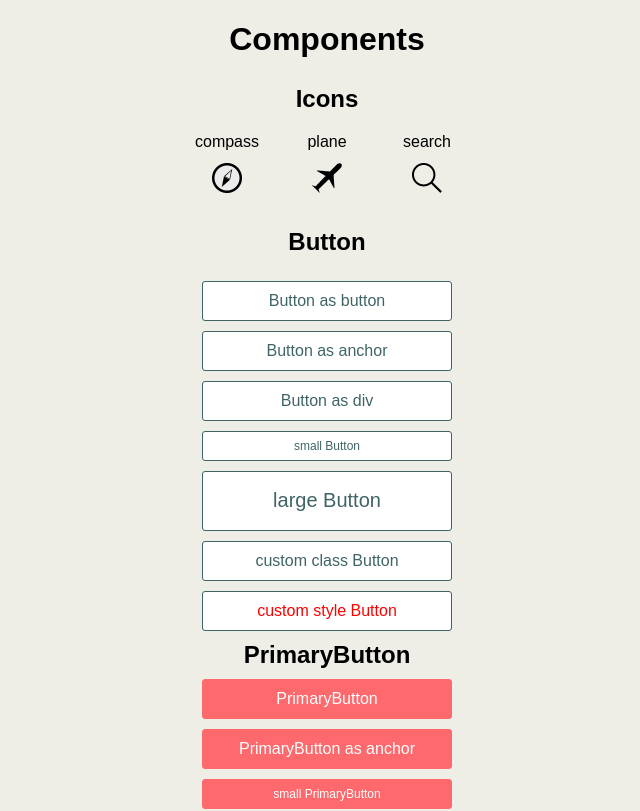
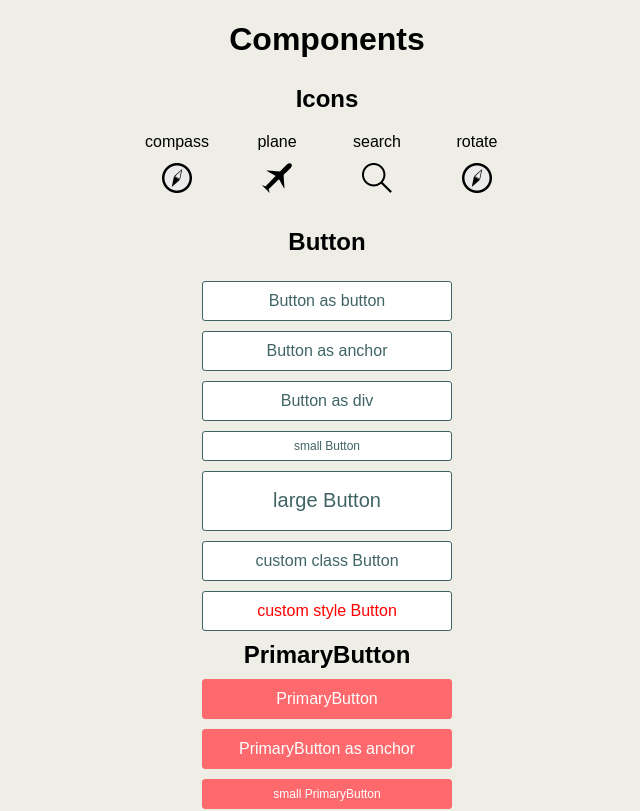
Before and after one commit to dove-element/react-components, a React (Create React App) app: page / in a window 1280 px wide. Shown: the top 811 px of the page, without its empty margins (313-953 px from the left). Built offline with nearby package versions, Linux system fonts and the light colour scheme.

Commit message:
add rotate to icons

```diff
--- a/src/App.js
+++ b/src/App.js
@@ -21,6 +21,10 @@ function App() {
             </div>
           );
         })}
+        <div>
+          <label>rotate</label>
+          <Icon icon="compass" style={{ animationDuration: '5s' }} rotate />
+        </div>
       </section>
       <h2>Button</h2>
       <section id="button">
--- a/src/Components/Common/Icon/Icon.js
+++ b/src/Components/Common/Icon/Icon.js
@@ -9,19 +9,36 @@ Icon.propTypes = {
   width: PropTypes.number,
   icon: PropTypes.oneOf(availableIcons).isRequired,
   color: PropTypes.string,
+  rotate: PropTypes.bool,
 };
+
 Icon.defaultProps = {
   height: 30,
   width: 30,
   color: '406465',
+  rotate: false,
 };
-function Icon({ icon, height, width, style, className, color, ...props }) {
-  const Component = getIcon(icon);
+
+function Icon({
+  icon,
+  height,
+  width,
+  style,
+  className,
+  color,
+  rotate,
+  ...props
+}) {
+  const SvgIcon = getIcon(icon);
   return (
-    <Component
+    <SvgIcon
       height={height}
       width={width}
-      className={classNames(styles.icon, className)}
+      className={classNames(
+        styles.icon,
+        { [styles.rotate]: rotate },
+        className,
+      )}
       style={{ fill: color, ...style }}
       {...props}
     />
--- a/src/Components/Common/Icon/Icon.module.scss
+++ b/src/Components/Common/Icon/Icon.module.scss
@@ -1,2 +1,14 @@
 .icon {
+  &.rotate {
+    animation: rotate infinite 1s linear;
+  }
 }
+
+@keyframes rotate {
+  from {
+    transform: rotate(0deg);
+  }
+  to {
+    transform: rotate(360deg);
+  }
+}
```
